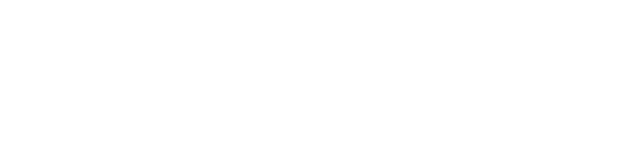
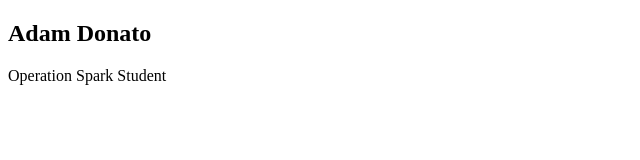
Before and after one commit to AwakenedZero/Bootcamp-Repository, a plain HTML site: page index.html in a window 1280 px wide. Shown: the whole page, without its empty margins (0-640 px from the left). Drawn offline with Linux system fonts and the light colour scheme.

Commit message:
Update index.html

```diff
--- a/index.html
+++ b/index.html
@@ -3,8 +3,23 @@
     <head>
 
     </head>
+    <title>Adam's Amazing Website</title>
+<body>
+    <div id="all-contents">
+        <nav>
 
-    <body>
+        </nav>
 
-    </body>
+        <main>
+            <div class="sidebar">
+
+            </div>
+
+            <div class="content">
+              <h2>Adam Donato</h2>
+                <p>Operation Spark Student</p>
+            </div>
+        </main>
+    </div>
+</body>
 </html>
```
